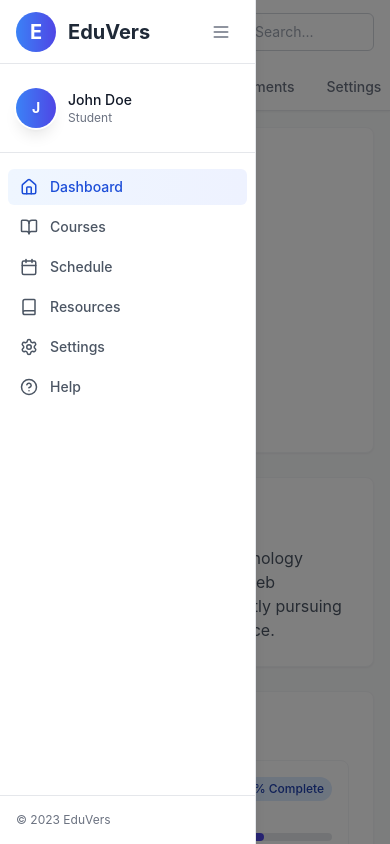
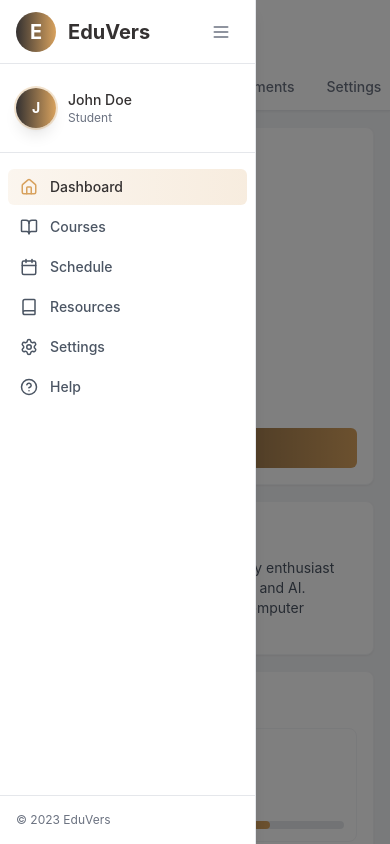
Before and after one commit to PatoliyaRaj/EduVers, a React (Create React App) app: page /profile in a window 390 px wide. Built offline with nearby package versions, Linux system fonts and the light colour scheme.

Commit message:
add logout Functions and workable changes

```diff
--- a/src/components/Avatar.jsx
+++ b/src/components/Avatar.jsx
@@ -1,15 +1,15 @@
-
 import React, { useEffect, useRef, useState } from "react";
 import { User, Settings, LogOut } from "lucide-react";
 import { Link } from "react-router-dom";
-
+import axios from "axios";
+import { SuccessToster, ErrorToster } from "./toster";
 export default function AvatarDropdown({
   placeholder = "U",
   className = "  ",
   size = "md", // sm, md, lg, xl
   bgColor = "bg-transparent hover:bg-gray-800",
-  textColor = "text-blue-400 hover:text-yellow-500",
-  borderColor = "ring-2 ring-blue-600 hover:ring-yellow-400",
+  textColor = "text-[#343131] hover:text-yellow-500",
+  borderColor = "ring-2 ring-[#D8A25E] hover:ring-yellow-400",
   customSize = null,
   showdropdown = true,
 }) {
@@ -17,6 +17,7 @@ export default function AvatarDropdown({
   const [hoverTimeout, setHoverTimeout] = useState(null);
   const trigger = useRef(null);
   const dropdown = useRef(null);
+  const email = localStorage.getItem("userEmail") || "User";
 
   const sizeConfig = {
     sm: {
@@ -94,11 +95,31 @@ export default function AvatarDropdown({
     return () => document.removeEventListener("click", clickHandler);
   }, [dropdownOpen]);
 
-  const handleSignOut = () => {
-    localStorage.removeItem("isLogin");
-    localStorage.removeItem("userEmail");
-    setDropdownOpen(false);
-    window.location.href = "/";
+  const handleSignOut = async (e) => {
+    e.preventDefault();
+    try {
+      const response = await axios.post(
+        "http://localhost:3000/Logout/Userlogout",
+        {
+          email: email,
+        },
+        {
+          headers: {
+            "Content-Type": "application/json",
+          },
+        }
+      );
+
+      SuccessToster(response.data.message || "Logged Out Successfully");
+      if (response.data.success) {
+        localStorage.removeItem("isLogin");
+        localStorage.removeItem("userEmail");
+        window.location.href = "/";
+      }
+    } catch (error) {
+      console.error("error",error)
+      ErrorToster(error.response?.data?.message || "Some thing went wrong");
+    }
   };
 
   return (
@@ -143,7 +164,9 @@ export default function AvatarDropdown({
           transform transition-all duration-300 ease-out z-50
           ${
             dropdownOpen
-              ? showdropdown ? "opacity-100 scale-100 translate-y-0 pointer-events-auto" : "opacity-0 hidden scale-95 -translate-y-2 pointer-events-none"
+              ? showdropdown
+                ? "opacity-100 scale-100 translate-y-0 pointer-events-auto"
+                : "opacity-0 hidden scale-95 -translate-y-2 pointer-events-none"
               : "opacity-0 scale-95 -translate-y-2 pointer-events-none"
           }
         `}
@@ -153,7 +176,7 @@ export default function AvatarDropdown({
             to="/profile"
             className="flex items-center px-4 py-3 sm:px-5 sm:py-3 text-sm sm:text-base text-gray-700 hover:bg-gradient-to-r hover:from-blue-50 hover:to-purple-50 hover:text-gray-900 transition-all duration-200 group"
           >
-            <User className="w-4 h-4 sm:w-5 sm:h-5 mr-3 sm:mr-4 text-gray-500 group-hover:text-blue-600 transition-colors duration-200" />
+            <User className="w-4 h-4 sm:w-5 sm:h-5 mr-3 sm:mr-4 text-gray-500 group-hover:text-[#D8A25E] transition-colors duration-200" />
             <span className="truncate font-medium">Profile</span>
           </Link>
 
@@ -161,7 +184,7 @@ export default function AvatarDropdown({
             href="/settings"
             className="flex items-center px-4 py-3 sm:px-5 sm:py-3 text-sm sm:text-base text-gray-700 hover:bg-gradient-to-r hover:from-blue-50 hover:to-purple-50 hover:text-gray-900 transition-all duration-200 group"
           >
-            <Settings className="w-4 h-4 sm:w-5 sm:h-5 mr-3 sm:mr-4 text-gray-500 group-hover:text-blue-600 transition-colors duration-200" />
+            <Settings className="w-4 h-4 sm:w-5 sm:h-5 mr-3 sm:mr-4 text-gray-500 group-hover:text-[#D8A25E] transition-colors duration-200" />
             <span className="truncate font-medium">Settings</span>
           </a>
 
--- a/src/components/navbar.jsx
+++ b/src/components/navbar.jsx
@@ -20,6 +20,7 @@ export default function Navbar() {
   const [lgNavOpen, setLgNavOpen] = useState(false);
   const isLogin = JSON.parse(localStorage.getItem("isLogin"));
   const email = localStorage.getItem("userEmail") || "User";
+
 
   const navLinks = [
     {
--- /dev/null
+++ b/src/components/toster.js
@@ -0,0 +1,59 @@
+import { toast } from "react-toastify";
+const SuccessToster = async (
+  message,
+  duration = 3000,
+  position = "top-right",
+  closeOnClick = true,
+  pauseOnHover = true,
+  draggable = true,
+  className = ""
+) => {
+  toast.success(message, {
+    autoClose: duration,
+    position,
+    closeOnClick,
+    pauseOnHover,
+    draggable,
+    className,
+  });
+};
+
+const ErrorToster = async (
+  message,
+  duration = 3000,
+  position = "top-right",
+  closeOnClick = true,
+  pauseOnHover = true,
+  draggable = true,
+  className = ""
+) => {
+   toast.error(message, {
+    autoClose: duration,
+    position,
+    closeOnClick,
+    pauseOnHover,
+    draggable,
+    className,
+  });
+};
+
+const InfoToster = async (
+  message,
+  duration = 3000,
+  position = "top-right",
+  closeOnClick = true,
+  pauseOnHover = true,
+  draggable = true,
+  className = ""
+) => {
+   toast.info(message, {
+    autoClose: duration,
+    position,
+    closeOnClick,
+    pauseOnHover,
+    draggable,
+    className,
+  });
+};
+
+export { SuccessToster, ErrorToster, InfoToster };
--- a/src/pages/Home/index.jsx
+++ b/src/pages/Home/index.jsx
@@ -1,36 +1,19 @@
-import React, {  useEffect } from "react";
+import React, { useEffect } from "react";
 import Poster from "./poster";
 import Layout from "../../components/Layout";
 import CarouselCard from "./carousel/carouselCard";
 import TeachersSec from "./Teachers/teachersSec";
 import CourseIntro from "./services/courseintro";
 import Review from "./Review/index";
-import toast from "react-hot-toast";
+import { InfoToster } from "../../components/toster";
 
 function Home() {
-  const isLogin = JSON.parse(localStorage.getItem("isLogin"));
+  // const isLogin = JSON.parse(localStorage.getItem("isLogin"));
 
-  useEffect(() => {
-    let temp = isLogin
-      ? toast("👋 Welcome to EduVers", {
-          duration: 2000,
-          position: "top-right",
-          className:
-            "bg-green-500 text-white font-bold px-6 py-4 rounded shadow-md",
-          style: {
-            border: "2px solid #4ADE80",
-          },
-        })
-      : toast("❌ Please Login Or Sign-up ", {
-          duration: 2000,
-          position: "top-right",
-          className:
-            "bg-red-500 text-white font-bold px-6 py-4 rounded shadow-md",
-          style: {
-            border: "2px solid red",
-          },
-        });
-  }, [isLogin]);
+
+  // useEffect(() => {
+  //   InfoToster("👋 Welcom To The Eduvers");
+  // }, [isLogin]);
 
   return (
     <React.Fragment>
--- a/src/pages/Login/index.jsx
+++ b/src/pages/Login/index.jsx
@@ -4,6 +4,7 @@ import ilus from "../../assets/imgs/ilustrater.png";
 import toast from "react-hot-toast";
 import { Link } from "react-router-dom";
 import axios from "axios";
+import { SuccessToster , ErrorToster } from "../../components/toster";
 
 function Login() {
   const [data, setData] = useState({
@@ -23,15 +24,7 @@ function Login() {
   const handelsubmit = async (e) => {
     e.preventDefault();
     if (!data.email || !data.password) {
-      toast.error("All Fields Are Necessary", {
-        duration: 4000,
-        position: "top-center",
-        className:
-          "bg-red-500 text-white font-bold px-6 py-4 rounded shadow-md",
-        style: {
-          border: "2px solid red",
-        },
-      });
+      ErrorToster("All Fields Are Necessary", 3000,"top-right", true, false, true, "font-bold transition-all");
       return;
     }
 
@@ -50,14 +43,8 @@ function Login() {
         }
       );
 
-      console.log(response.data);
-
       if (response.data.success) {
-        toast.success("Logged in Successfully", {
-          position: "top-center",
-          duration: 4000,
-        });
-
+        SuccessToster("Logged In Successfuly",3000)
         localStorage.setItem("isLogin", "true");
         localStorage.setItem("userEmail", data.email);
 
--- a/src/pages/Profile/Profile.jsx
+++ b/src/pages/Profile/Profile.jsx
@@ -3,10 +3,9 @@ import { Link } from "react-router-dom";
 import {
   Search, Menu, Home, Book, BookOpen,
   Calendar, Settings, HelpCircle, ChevronRight,
-   Mail, Phone, MapPin,
+  Mail, Phone, MapPin, Award, Briefcase
 } from "lucide-react";
 import AvatarDropdown from "../../components/Avatar";
-
 
 function Profile() {
   const [sidebarOpen, setSidebarOpen] = useState(true);
@@ -43,7 +42,7 @@ function Profile() {
   };
 
   return (
-    <div className="flex h-screen bg-gray-50">
+    <div className="flex h-screen bg-gray-100">
       {/* Sidebar - With Toggle Functionality */}
       <div
         className={`
@@ -57,16 +56,16 @@ function Profile() {
         {/* Sidebar Header with Logo */}
         <div className="flex items-center justify-between h-16 px-4 border-b border-gray-200">
           <div className={`flex items-center ${!sidebarOpen && 'md:hidden'}`}>
-            <div className="w-10 h-10 bg-gradient-to-r from-blue-500 to-indigo-600 rounded-full flex items-center justify-center text-white font-bold text-xl">
+            <div className="w-10 h-10 bg-gradient-to-r from-[#343131] to-[#D8A25E] rounded-full flex items-center justify-center text-white font-bold text-xl">
               E
             </div>
-            <span className={`ml-3 text-xl font-bold text-gray-800 transition-opacity duration-300 ${!sidebarOpen ? 'opacity-0' : 'opacity-100'}`}>
+            <span className={`ml-3 text-xl font-bold text-[#343131] transition-opacity duration-300 ${!sidebarOpen ? 'opacity-0' : 'opacity-100'}`}>
               EduVers
             </span>
           </div>
           <button
             onClick={toggleSidebar}
-            className="p-2 rounded-md text-gray-500 hover:text-gray-900 hover:bg-gray-100 focus:outline-none md:hidden"
+            className="p-2 rounded-md text-gray-500 hover:text-[#D8A25E] hover:bg-gray-100 focus:outline-none md:hidden"
           >
             <Menu size={20} />
           </button>
@@ -79,13 +78,13 @@ function Profile() {
               <AvatarDropdown
                 placeholder={userData.name.charAt(0)}
                 size={sidebarOpen ? "md" : "sm"}
-                bgColor="bg-gradient-to-r from-blue-500 to-indigo-600"
+                bgColor="bg-gradient-to-r from-[#343131] to-[#D8A25E]"
                 textColor="text-white"
-                borderColor="ring-2 ring-white"
+                borderColor="ring-2 ring-[#D8A25E]/30"
               />
             </div>
             <div className={`ml-3 ${!sidebarOpen && 'md:hidden'}`}>
-              <p className="text-sm font-medium text-gray-900">{userData.name}</p>
+              <p className="text-sm font-medium text-[#343131]">{userData.name}</p>
               <p className="text-xs text-gray-500">{userData.role}</p>
             </div>
           </div>
@@ -101,11 +100,11 @@ function Profile() {
                 flex items-center px-3 py-2 text-sm font-medium rounded-md
                 transition-colors duration-200
                 ${index === 0
-                  ? 'bg-gradient-to-r from-blue-50 to-indigo-50 text-blue-700'
-                  : 'text-gray-600 hover:bg-gray-100 hover:text-gray-900'}
+                  ? 'bg-gradient-to-r from-[#D8A25E]/10 to-[#D8A25E]/20 text-[#343131]'
+                  : 'text-gray-600 hover:bg-[#D8A25E]/10 hover:text-[#343131]'}
               `}
             >
-              <item.icon size={18} className={`${!sidebarOpen ? 'mx-auto' : 'mr-3'}`} />
+              <item.icon size={18} className={`${!sidebarOpen ? 'mx-auto' : 'mr-3'} ${index === 0 ? 'text-[#D8A25E]' : ''}`} />
               <span className={`${!sidebarOpen && 'md:hidden'}`}>{item.label}</span>
             </Link>
           ))}
@@ -116,7 +115,7 @@ function Profile() {
           <div className={`flex items-center ${!sidebarOpen ? 'justify-center' : 'justify-between'}`}>
             <button
               onClick={toggleSidebar}
-              className={`p-2 rounded-md text-gray-500 hover:text-gray-900 focus:outline-none hidden md:block`}
+              className={`p-2 rounded-md text-gray-500 hover:text-[#D8A25E] focus:outline-none hidden md:block`}
             >
               <ChevronRight size={20} className={`transform transition-transform duration-300 ${!sidebarOpen ? '' : 'rotate-180'}`} />
             </button>
@@ -142,34 +141,34 @@ function Profile() {
             <div className="flex items-center">
               <button
                 onClick={toggleSidebar}
-                className="p-2 mr-2 rounded-md text-gray-500 hover:text-gray-900 hover:bg-gray-100 focus:outline-none"
+                className="p-2 mr-2 rounded-md text-gray-500 hover:text-[#D8A25E] hover:bg-gray-100 focus:outline-none"
               >
                 <Menu size={20} />
               </button>
-              <h1 className="text-xl font-semibold text-gray-800">Profile</h1>
+              <h1 className="text-xl font-semibold text-[#343131]">Profile</h1>
             </div>
             <div className="flex items-center space-x-3">
-              <div className="relative">
+              <div className="relative hidden sm:block">
                 <Search className="absolute left-3 top-1/2 transform -translate-y-1/2 text-gray-400" size={18} />
                 <input
                   type="text"
                   placeholder="Search..."
-                  className="w-40 md:w-64 pl-10 pr-4 py-2 text-sm border border-gray-300 rounded-md focus:outline-none focus:ring-2 focus:ring-blue-500 focus:border-transparent"
+                  className="w-40 md:w-64 pl-10 pr-4 py-2 text-sm border border-gray-300 rounded-md focus:outline-none focus:ring-2 focus:ring-[#D8A25E] focus:border-transparent"
                 />
               </div>
             </div>
           </div>
 
           {/* Profile Tabs */}
-          <div className="flex border-b border-gray-200">
+          <div className="flex overflow-x-auto border-b border-gray-200 hide-scrollbar">
             {['overview', 'courses', 'achievements', 'settings'].map((tab) => (
               <button
                 key={tab}
                 onClick={() => setActiveTab(tab)}
-                className={`px-4 py-3 text-sm font-medium capitalize transition-colors duration-200
+                className={`px-4 py-3 text-sm font-medium capitalize transition-colors duration-200 whitespace-nowrap
                   ${activeTab === tab
-                    ? 'text-blue-600 border-b-2 border-blue-600'
-                    : 'text-gray-500 hover:text-gray-700 hover:border-b-2 hover:border-gray-300'}`}
+                    ? 'text-[#D8A25E] border-b-2 border-[#D8A25E]'
+                    : 'text-gray-500 hover:text-[#343131] hover:border-b-2 hover:border-gray-300'}`}
               >
                 {tab}
               </button>
@@ -178,67 +177,107 @@ function Profile() {
         </header>
 
         {/* Content */}
-        <main className="p-4 md:p-6">
+        <main className="p-4 sm:p-6 md:p-8">
           {/* Overview Tab */}
           {activeTab === 'overview' && (
-            <div className="grid grid-cols-1 md:grid-cols-3 gap-6">
+            <div className="grid grid-cols-1 lg:grid-cols-3 gap-4 sm:gap-6">
               {/* Profile Card */}
-              <div className="md:col-span-1">
-                <div className="bg-white rounded-lg shadow-sm p-6 border border-gray-100">
+              <div className="lg:col-span-1">
+                <div className="bg-white rounded-lg shadow-sm p-4 sm:p-6 border border-gray-100 hover:shadow-md transition-shadow duration-300">
                   <div className="flex flex-col items-center">
-                    <div className="w-24 h-24 bg-gradient-to-r from-blue-500 to-indigo-600 rounded-full flex items-center justify-center text-white text-3xl font-bold mb-4">
+                    <div className="w-20 h-20 sm:w-24 sm:h-24 bg-gradient-to-r from-[#343131] to-[#D8A25E] rounded-full flex items-center justify-center text-white text-2xl sm:text-3xl font-bold mb-4 shadow-lg">
                       {userData.name.charAt(0)}
                     </div>
-                    <h2 className="text-xl font-bold text-gray-800">{userData.name}</h2>
+                    <h2 className="text-lg sm:text-xl font-bold text-[#343131]">{userData.name}</h2>
                     <p className="text-sm text-gray-500 mb-4">{userData.role}</p>
 
                     <div className="w-full space-y-3 mt-4">
                       <div className="flex items-center text-sm">
-                        <Mail size={16} className="text-gray-400 mr-2" />
-                        <span className="text-gray-600">{userData.email}</span>
+                        <Mail size={16} className="text-[#D8A25E] mr-2" />
+                        <span className="text-gray-600 truncate">{userData.email}</span>
                       </div>
                       <div className="flex items-center text-sm">
-                        <Phone size={16} className="text-gray-400 mr-2" />
-                        <span className="text-gray-600">{userData.phone}</span>
+                        <Phone size={16} className="text-[#D8A25E] mr-2" />
+                        <span className="text-gray-600 truncate">{userData.phone}</span>
                       </div>
                       <div className="flex items-center text-sm">
-                        <MapPin size={16} className="text-gray-400 mr-2" />
-                        <span className="text-gray-600">{userData.location}</span>
+                        <MapPin size={16} className="text-[#D8A25E] mr-2" />
+                        <span className="text-gray-600 truncate">{userData.location}</span>
                       </div>
+                    </div>
+
+                    <div className="mt-6 w-full">
+                      <button className="w-full bg-gradient-to-r from-[#343131] to-[#D8A25E] text-white py-2 rounded-md font-medium hover:shadow-lg hover:opacity-90 transition-all duration-300">
+                        Edit Profile
+                      </button>
                     </div>
                   </div>
                 </div>
               </div>
 
               {/* About & Activity */}
-              <div className="md:col-span-2 space-y-6">
-                <div className="bg-white rounded-lg shadow-sm p-6 border border-gray-100">
-                  <h3 className="text-lg font-semibold text-gray-800 mb-4">About</h3>
-                  <p className="text-gray-600">{userData.about}</p>
+              <div className="lg:col-span-2 space-y-4 sm:space-y-6">
+                <div className="bg-white rounded-lg shadow-sm p-4 sm:p-6 border border-gray-100 hover:shadow-md transition-shadow duration-300">
+                  <h3 className="text-base sm:text-lg font-semibold text-[#343131] mb-4 flex items-center">
+                    <Briefcase size={18} className="text-[#D8A25E] mr-2" />
+                    About
+                  </h3>
+                  <p className="text-gray-600 text-sm sm:text-base">{userData.about}</p>
                 </div>
 
-                <div className="bg-white rounded-lg shadow-sm p-6 border border-gray-100">
-                  <h3 className="text-lg font-semibold text-gray-800 mb-4">Current Courses</h3>
+                <div className="bg-white rounded-lg shadow-sm p-4 sm:p-6 border border-gray-100 hover:shadow-md transition-shadow duration-300">
+                  <h3 className="text-base sm:text-lg font-semibold text-[#343131] mb-4 flex items-center">
+                    <BookOpen size={18} className="text-[#D8A25E] mr-2" />
+                    Current Courses
+                  </h3>
                   <div className="space-y-4">
                     {userData.courses.map(course => (
-                      <div key={course.id} className="border border-gray-100 rounded-lg p-4 hover:shadow-md transition-shadow">
-                        <div className="flex justify-between items-start">
+                      <div key={course.id} className="border border-gray-100 rounded-lg p-3 sm:p-4 hover:shadow-md transition-shadow hover:border-[#D8A25E]/30">
+                        <div className="flex flex-col sm:flex-row justify-between items-start sm:items-center gap-2">
                           <div>
-                            <h4 className="text-md font-medium text-gray-800">{course.name}</h4>
-                            <p className="text-sm text-gray-500">Instructor: {course.instructor}</p>
+                            <h4 className="text-sm sm:text-md font-medium text-[#343131]">{course.name}</h4>
+                            <p className="text-xs sm:text-sm text-gray-500">Instructor: {course.instructor}</p>
                           </div>
-                          <span className="px-2 py-1 text-xs font-medium rounded-full bg-blue-100 text-blue-800">
+                          <span className="px-2 py-1 text-xs font-medium rounded-full bg-[#D8A25E]/10 text-[#343131]">
                             {course.progress}% Complete
                           </span>
                         </div>
                         <div className="mt-3 bg-gray-200 rounded-full h-2">
                           <div
-                            className="bg-gradient-to-r from-blue-500 to-indigo-600 h-2 rounded-full"
+                            className="bg-gradient-to-r from-[#343131] to-[#D8A25E] h-2 rounded-full"
                             style={{ width: `${course.progress}%` }}
                           ></div>
                         </div>
                       </div>
                     ))}
+                  </div>
+                </div>
+
+                {/* Achievement Highlights */}
+                <div className="bg-white rounded-lg shadow-sm p-4 sm:p-6 border border-gray-100 hover:shadow-md transition-shadow duration-300">
+                  <h3 className="text-base sm:text-lg font-semibold text-[#343131] mb-4 flex items-center">
+                    <Award size={18} className="text-[#D8A25E] mr-2" />
+                    Recent Achievements
+                  </h3>
+                  <div className="grid grid-cols-1 sm:grid-cols-2 gap-4">
+                    <div className="flex items-center p-3 rounded-lg border border-gray-100 bg-gradient-to-r from-[#343131]/5 to-[#D8A25E]/5">
+                      <div className="w-10 h-10 rounded-full bg-[#D8A25E]/20 flex items-center justify-center mr-3">
+                        <Award size={20} className="text-[#D8A25E]" />
+                      </div>
+                      <div>
+                        <h4 className="text-sm font-medium text-[#343131]">Perfect Attendance</h4>
+                        <p className="text-xs text-gray-500">Completed 30 consecutive days</p>
+                      </div>
+                    </div>
+                    <div className="flex items-center p-3 rounded-lg border border-gray-100 bg-gradient-to-r from-[#343131]/5 to-[#D8A25E]/5">
+                      <div className="w-10 h-10 rounded-full bg-[#D8A25E]/20 flex items-center justify-center mr-3">
+                        <Award size={20} className="text-[#D8A25E]" />
+                      </div>
+                      <div>
+                        <h4 className="text-sm font-medium text-[#343131]">Fast Learner</h4>
+                        <p className="text-xs text-gray-500">Completed 5 courses in record time</p>
+                      </div>
+                    </div>
                   </div>
                 </div>
               </div>
@@ -248,21 +287,30 @@ function Profile() {
           {/* Other tabs would go here */}
           {activeTab === 'courses' && (
             <div className="bg-white rounded-lg shadow-sm p-6 border border-gray-100">
-              <h2 className="text-xl font-bold text-gray-800 mb-6">My Courses</h2>
-              <p className="text-gray-600">Detailed course content would appear here.</p>
+              <h2 className="text-xl font-bold text-[#343131] mb-6 flex items-center">
+                <BookOpen size={24} className="text-[#D8A25E] mr-2" />
+                My Courses
+              </h2>
+              <p className="text-gray-600">Your enrolled courses would appear here.</p>
             </div>
           )}
 
           {activeTab === 'achievements' && (
             <div className="bg-white rounded-lg shadow-sm p-6 border border-gray-100">
-              <h2 className="text-xl font-bold text-gray-800 mb-6">Achievements</h2>
+              <h2 className="text-xl font-bold text-[#343131] mb-6 flex items-center">
+                <Award size={24} className="text-[#D8A25E] mr-2" />
+                Achievements
+              </h2>
               <p className="text-gray-600">Your badges and certificates would appear here.</p>
             </div>
           )}
 
           {activeTab === 'settings' && (
             <div className="bg-white rounded-lg shadow-sm p-6 border border-gray-100">
-              <h2 className="text-xl font-bold text-gray-800 mb-6">Profile Settings</h2>
+              <h2 className="text-xl font-bold text-[#343131] mb-6 flex items-center">
+                <Settings size={24} className="text-[#D8A25E] mr-2" />
+                Profile Settings
+              </h2>
               <p className="text-gray-600">Account settings form would appear here.</p>
             </div>
           )}
```
Also changed, not shown: src/Services/LogoutServices.js (added).
